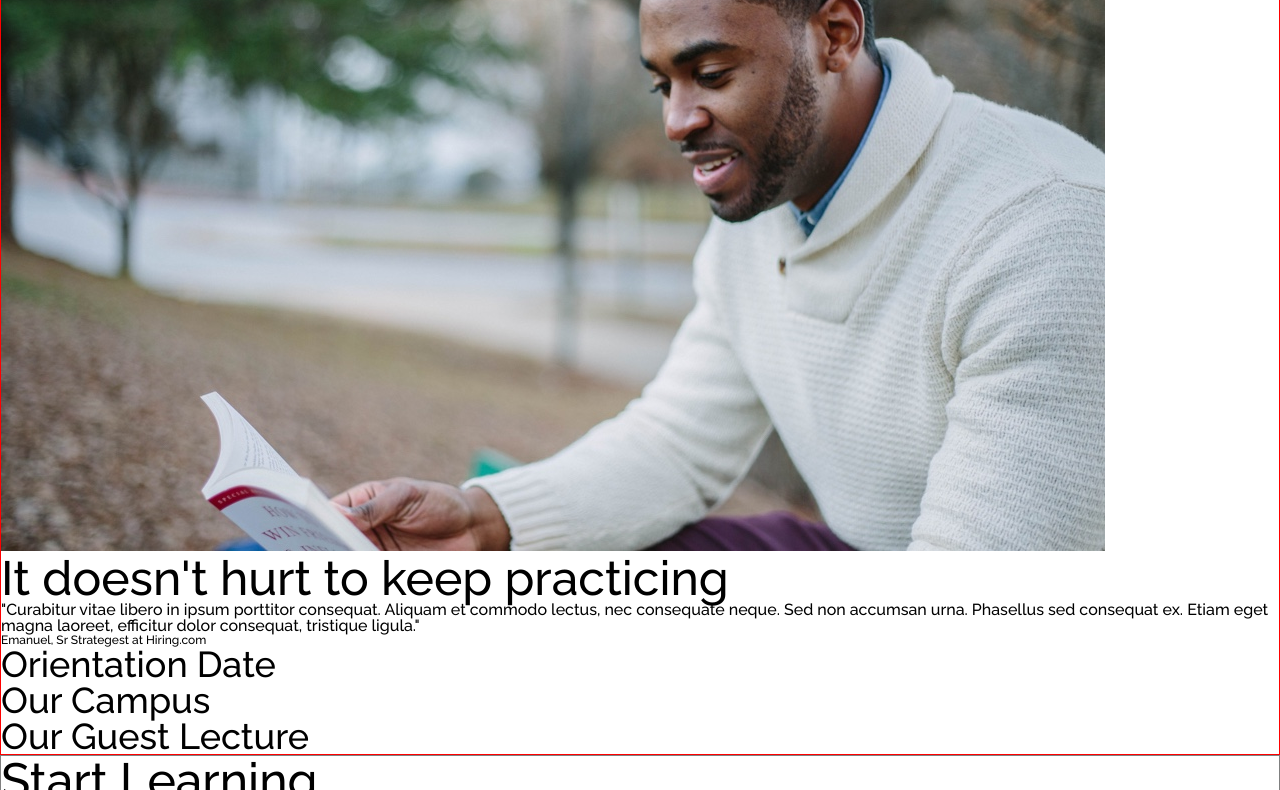
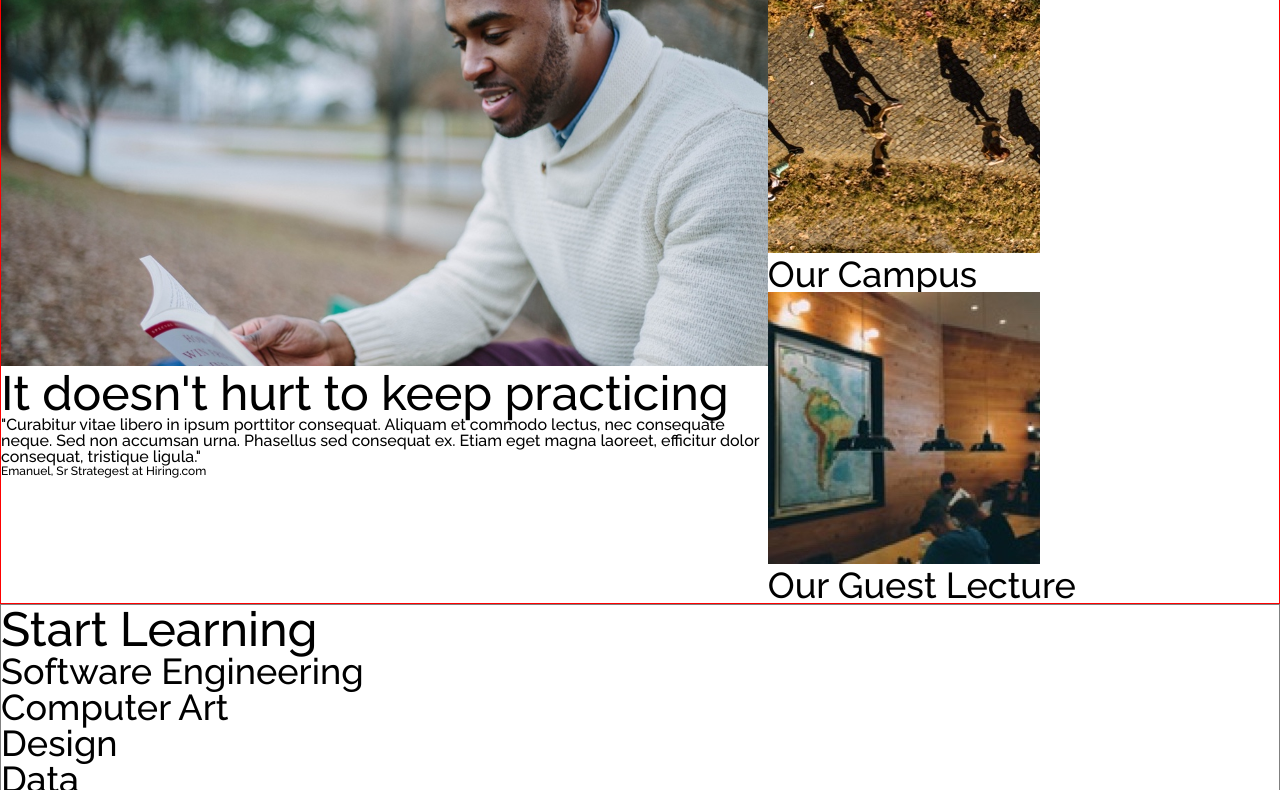
Before and after one commit to piecesonnapkins/colmar, a plain HTML site: page index.html in a window 1280 px wide. Shown: the part 648-1438 px from the top of the page. Drawn offline with Linux system fonts and the light colour scheme; files that its build step writes are made by us from their sources.

Commit message:
html update
Oliver Sacks Image added

```diff
--- a/index.html
+++ b/index.html
@@ -51,16 +51,20 @@
   </div>
 
   <!-- second content box -->
-  <div id="Lecture">
+  <div id="Information">
     <div class="LeftColumn">
       <img src="./resources/images/information-main.jpg" alt="Man Reading">
     <h2>It doesn't hurt to keep practicing</h2>
     <p>"Curabitur vitae libero in ipsum porttitor consequat. Aliquam et commodo lectus, nec consequate neque. Sed non accumsan urna. Phasellus sed consequat ex. Etiam eget magna laoreet, efficitur dolor consequat, tristique ligula."</p>
     <h5>Emanuel, Sr Strategest at Hiring.com</h5>
   </div>
+  <div class="RightColumn">
     <h4>Orientation Date</h4>
+    <img src="./resources/images/information-orientation.jpg" alt="People Walking">
     <h4>Our Campus</h4>
+    <img src="./resources/images/information-campus.jpg" alt="Campus Map">
     <h4>Our Guest Lecture</h4>
+  </div>
   </div>
 
   <!-- third content box -->
--- a/resources/css/style.css
+++ b/resources/css/style.css
@@ -93,6 +93,8 @@ h5 {
 
 /* Main Content Section */
 
+/* Upper Banner */
+
 #StartingPoint {
   background-color: #dadada;
   color: #41403f;
@@ -100,8 +102,6 @@ h5 {
   max-width: 100%;
   height: auto;
   justify-content: center;
-
-
 }
 
 #StartingPoint .BannerImage {
@@ -123,12 +123,10 @@ h5 {
   padding-top: 5%;
   justify-content: center;
   vertical-align: middle;
-
 }
 
 #StartingPoint .BannerText {
   max-width: 100%;
-
 }
 
 #StartingPoint .StartButton {
@@ -144,7 +142,6 @@ h5 {
   padding: .5rem;
   display: flex;
   justify-content: center;
-
 }
 
 #StartingPoint .StartButton:hover {
@@ -153,18 +150,36 @@ h5 {
   transition: color 1s;
 }
 
-#Lecture {
+/* Second Section, Lecture */
+
+#Information {
   border: 1px solid red;
+  display: inline-flex;
 }
+
+#Information .LeftColumn {
+  max-width: 60%;
+}
+
+#Information .LeftColumn img {
+  max-width: 100%;
+}
+
+#Information .RightColumn {
+  max-width: 40%;
+}
+
+/* Learning and class section */
 
 #Learning {
   border: 1px solid grey;
 }
 
+/* Thesis with Video */
 #Thesis {
   border: 1px solid purple;
 }
-
+/* Footer */
 footer {
   border: 1px solid yellow;
 }
```
Also changed, not shown: resources/images/information-guest-lecture2.jpg (added).
